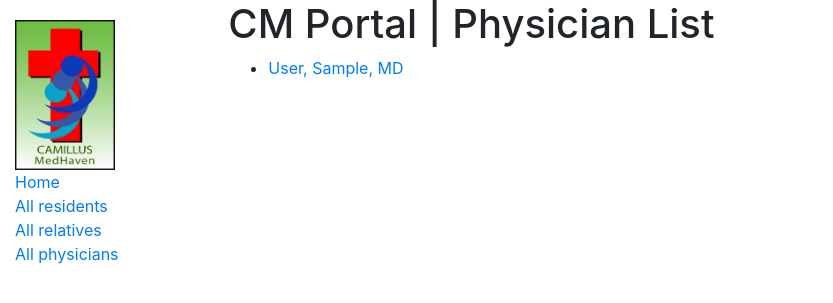
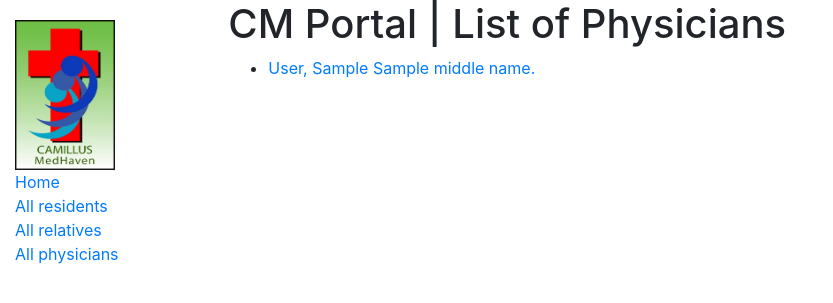
Before and after one commit to ryesalvador/cm_portal, a Django app: template templates/cm_portal/physician_list.html in a window 1280 px wide. Shown: the top 303 px of the page, without its empty margins (0-833 px from the left). Run offline with Django 3.2, Linux system fonts and the light colour scheme; the template is opened without the code that fills it: most values are stand-ins (such as "Sample title", 1, 10 or a date in 2020); some libraries are stand-ins or nearby versions.

Commit message:
Fix middle initials and page titles

```diff
--- a/templates/cm_portal/physician_detail.html
+++ b/templates/cm_portal/physician_detail.html
@@ -4,7 +4,11 @@
 
 {% block content %}
   <h1>CM Portal | Physician Profile</h1>
-  <h2>Name: Dr. {{ physician.first_name }} {{ physician.last_name }} {{ physician.name_suffix }}</h2>
+  <h2>Name: {{ physician.first_name }}
+    {% if physician.middle_name %}
+      {{ physician.middle_name|first }}.
+    {% endif %}
+    {{ physician.last_name }}, MD</h2>
   <table class="table table-hover">
     <tr><td><strong>Surname: </strong>{{ physician.last_name }}</td></tr>
     <tr><td><strong>First Name: </strong>{{ physician.first_name }}</td></tr>
--- a/templates/cm_portal/physician_list.html
+++ b/templates/cm_portal/physician_list.html
@@ -1,9 +1,9 @@
 {% extends "cm_portal/base.html" %}
 
-{% block title %}<title>CM Portal | Physician List</title>{% endblock %}
+{% block title %}<title>CM Portal | List of Physicians</title>{% endblock %}
 
 {% block content %}
-    <h1>CM Portal | Physician List</h1>
+    <h1>CM Portal | List of Physicians</h1>
 
     {% if physician_list %}
     <ul>
@@ -11,7 +11,11 @@
       {% for physician in physician_list %}
       <li>
         <a href="{{ physician.get_absolute_url }}">
-        {{ physician.last_name }}, {{ physician.first_name }}, MD</a>
+        {{ physician.last_name }}, {{ physician.first_name }}
+        {% if physician.middle_name %}
+          {{ physician.middle_name|first }}.
+        {% endif %}
+        </a>
       </li>
       {% endfor %}
     </ul>
--- a/templates/cm_portal/relative_detail.html
+++ b/templates/cm_portal/relative_detail.html
@@ -4,7 +4,11 @@
 
 {% block content %}
   <h1>CM Portal | Relative Profile</h1>
-  <h2>Name: {{ relative.first_name }} {{ relative.last_name }} {{ relative.name_suffix }}</h2>
+  <h2>Name: {{ relative.first_name }}
+    {% if relative.middle_name %}
+      {{ relative.middle_name|first }}.
+    {% endif %}
+    {{ relative.last_name }}</h2>
   <table class="table table-hover">
     <tr><td><strong>Surname: </strong>{{ relative.last_name }}</td></tr>
     <tr><td><strong>First Name: </strong>{{ relative.first_name }}</td></tr>
--- a/templates/cm_portal/resident_detail.html
+++ b/templates/cm_portal/resident_detail.html
@@ -4,7 +4,10 @@
 
 {% block content %}
   <h1>CM Portal | Resident Profile</h1>
-  <h2>Name: {{ resident.first_name }} {{ resident.middle_name|first }} {{ resident.last_name }}</h2>
+  <h2>Name: {{ resident.first_name }}
+    {% if resident.middle_name %}
+      {{ resident.middle_name|first }}.
+    {% endif %} {{ resident.last_name }}</h2>
 
   <table class="table table-sm table-hover">
     <tr>
```
Also changed, not shown: templates/cm_portal/relative_list.html (+7 -3 lines), templates/cm_portal/resident_list.html (+7 -3 lines).
